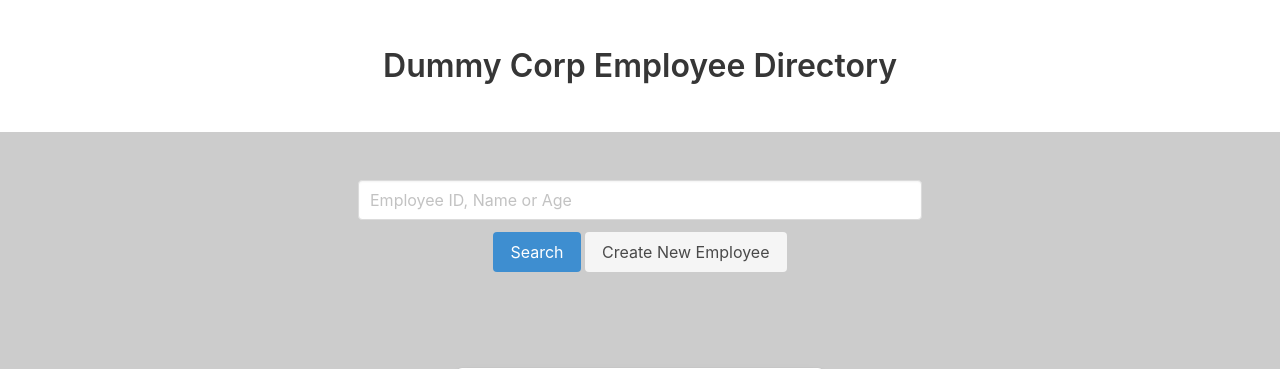
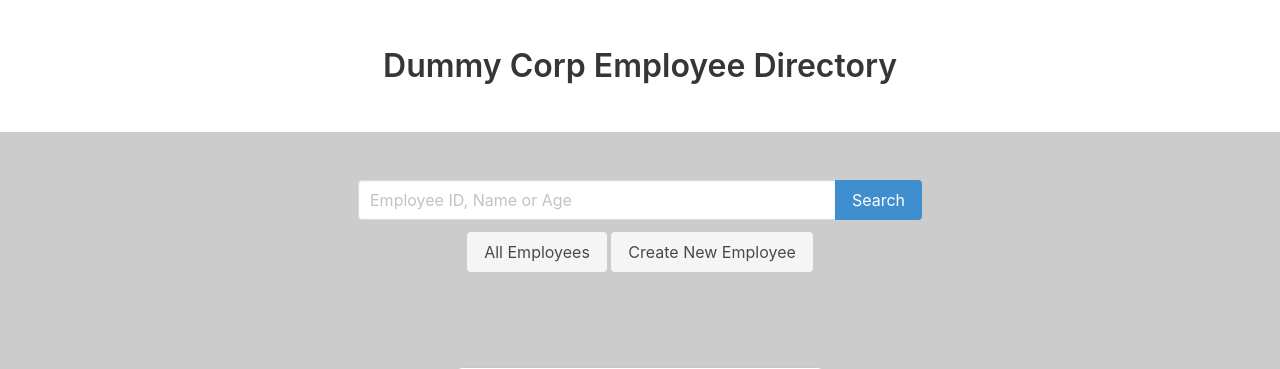
Before and after one commit to BrickBeard/dummyAPI, a Django app: page / in a window 1280 px wide. Shown: the top 369 px of the page. Run offline with Django 3.2, Linux system fonts and the light colour scheme; data that the repository does not hold is empty; some libraries are stand-ins or nearby versions.

Commit message:
Update index.html

```diff
--- a/employees/templates/employees/index.html
+++ b/employees/templates/employees/index.html
@@ -37,17 +37,22 @@
                         {% endif %}
                         <form method="POST">
                             {% csrf_token %}
-                            <div class="field">
+                            <div class="field has-addons">
                                 <div class="control is-expanded">
                                     {{ form }}
+                                </div>
+                                <div class="control">
+                                    <button type="submit" class="button is-info">
+                                        Search
+                                    </button>
                                 </div>
                             </div>
                             {% if form %}
                             <div class="field is-grouped-center">
                                 <p class="control">
-                                    <button type="submit" class="button is-info">
-                                        Search
-                                    </button>
+                                    <a href="{% url 'all' %}" class="button is-light">
+                                        All Employees
+                                    </a>
                                     <a href="{% url 'create' %}" class="button is-light">
                                         Create New Employee
                                     </a>
```
